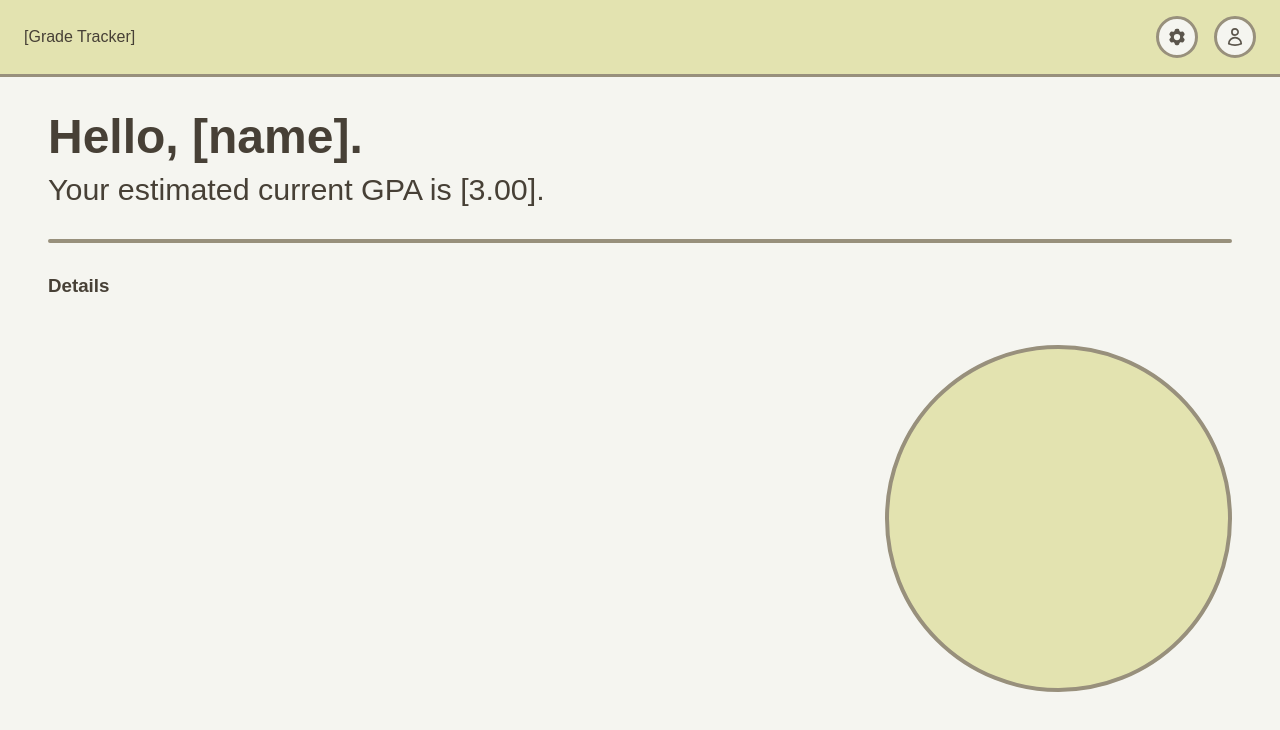
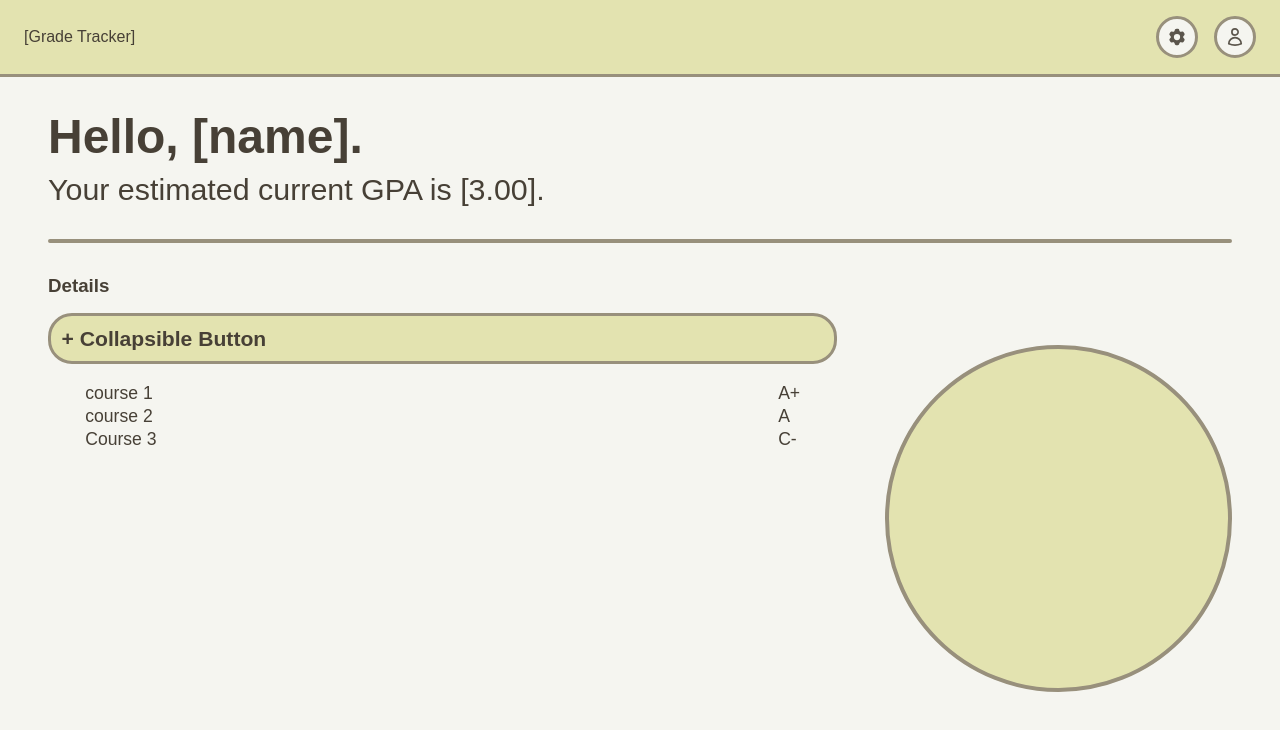
Before and after one commit to beryl-11/grade-tracker, a React (Vite) app: page / in a window 1280 px wide. Shown: the top 730 px of the page. Built offline with nearby package versions, Linux system fonts and the light colour scheme.

Commit message:
backbone of collapsible semester group created

```diff
--- /dev/null
+++ b/src/components/Collapsible.jsx
@@ -0,0 +1,21 @@
+function Collapsible() {
+    return <div className="collapsible semester-group">
+        <button type="button" className="collapsible-btn">Collapsible Button</button>
+        <table className="collapsible-content">
+            <tr data-href="/details">
+                <td className="course-name">course 1</td>
+                <td className="course-grade">A+</td>
+            </tr>
+            <tr data-href="/details">
+                <td className="course-name">course 2</td>
+                <td className="course-grade">A</td>
+            </tr>
+            <tr data-href="/details">
+                <td className="course-name">Course 3</td>
+                <td className="course-grade">C-</td>
+            </tr>
+        </table>
+    </div>
+}
+
+export default Collapsible
--- a/src/pages/Home.jsx
+++ b/src/pages/Home.jsx
@@ -1,3 +1,5 @@
+import Collapsible from "../components/Collapsible"
+
 function Home() {
     return <section id="home">
          <header id="intro">
@@ -11,8 +13,9 @@ function Home() {
         <h1>Details</h1>
 
         <div className="grid-container" id="grade-details-grid">
-          <div className="flex-container" id="details-list"></div>
-
+          <div className="flex-container" id="details-list">
+            <Collapsible />
+          </div>
           <div className="graph-wrapper">
             <div className="circle-placeholder" id="gpa-breakdown-graph"></div>
           </div>
```
